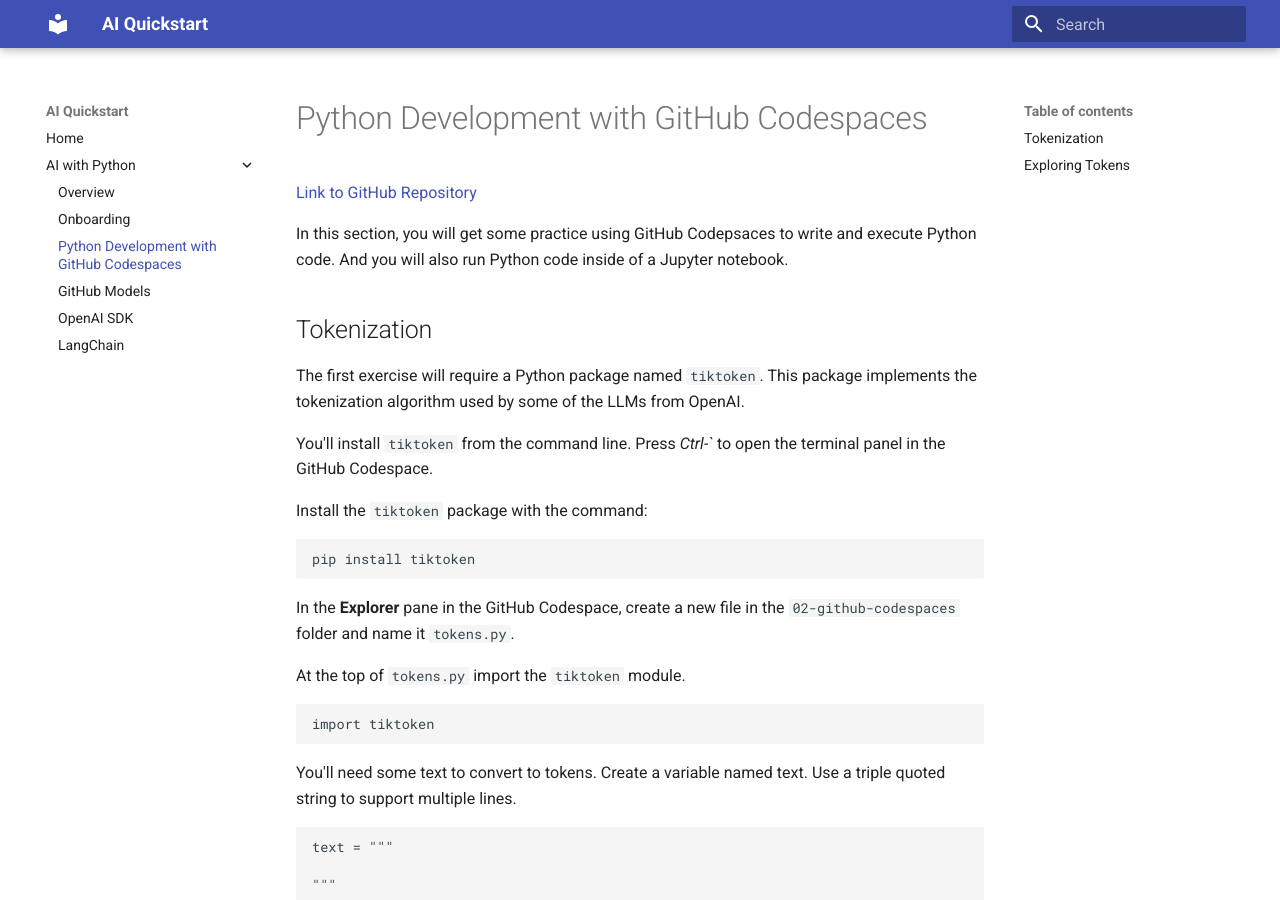
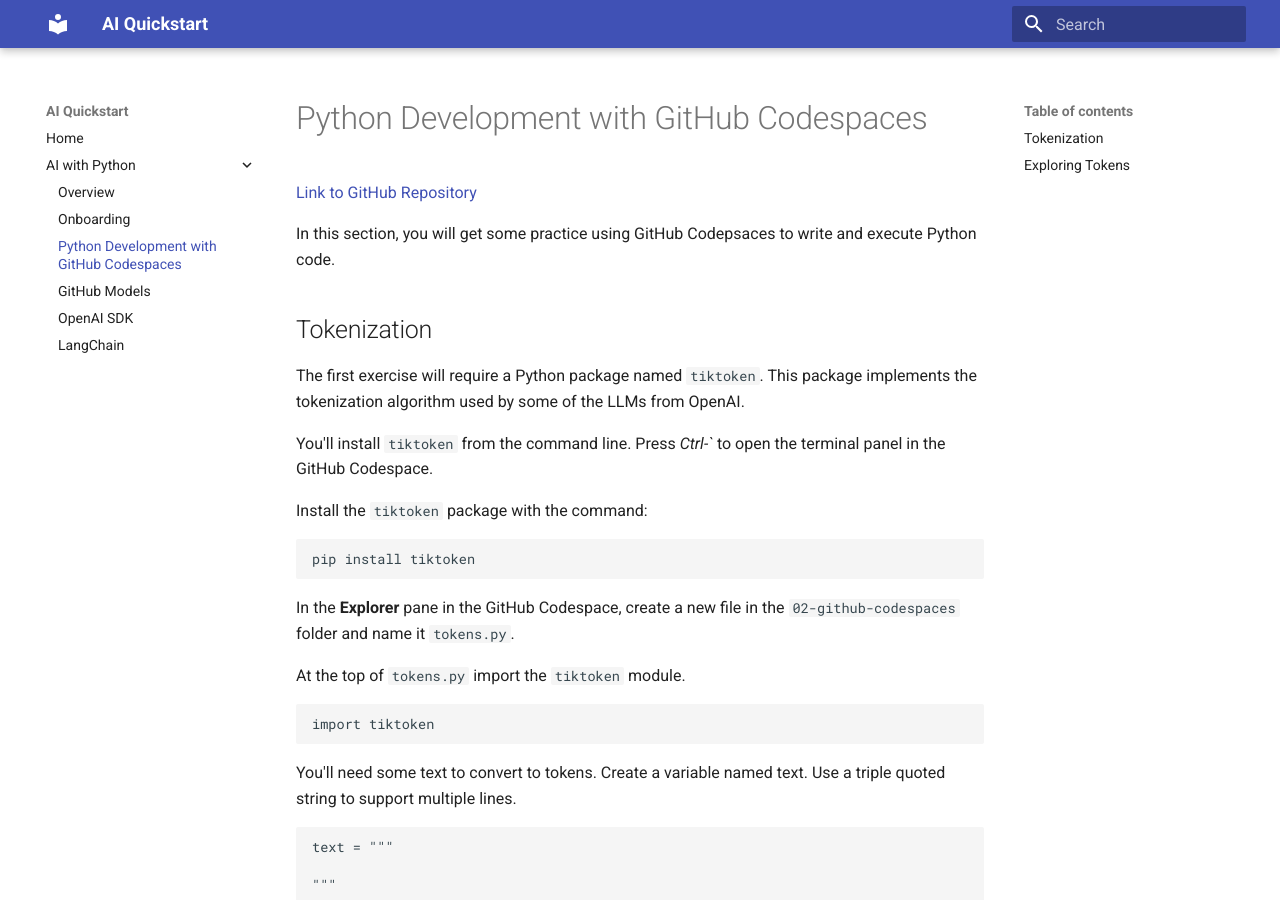
Before and after one commit to get-aiquickstart/get-aiquickstart.github.io, an MkDocs documentation site: the page built from docs/python/github_codespaces.md, in a window 1280 px wide and 900 px high. Built offline with MkDocs 1.6.1 and Material for MkDocs 9.7.7, drawn with Linux system fonts in a browser that asks for light colours.

Commit message:
Remove Jupyter notebook reference and chatbot history section headr

```diff
--- a/docs/python/github_codespaces.md
+++ b/docs/python/github_codespaces.md
@@ -2,7 +2,7 @@
 
 [Link to GitHub Repository](https://github.com/douglasstarnes/getaiquickstart/tree/main/02-github-codespaces)
 
-In this section, you will get some practice using GitHub Codepsaces to write and execute Python code.  And you will also run Python code inside of a Jupyter notebook.
+In this section, you will get some practice using GitHub Codepsaces to write and execute Python code.
 
 ## Tokenization
 
```
Also changed, not shown: docs/python/openai.md (+0 -2 lines).
